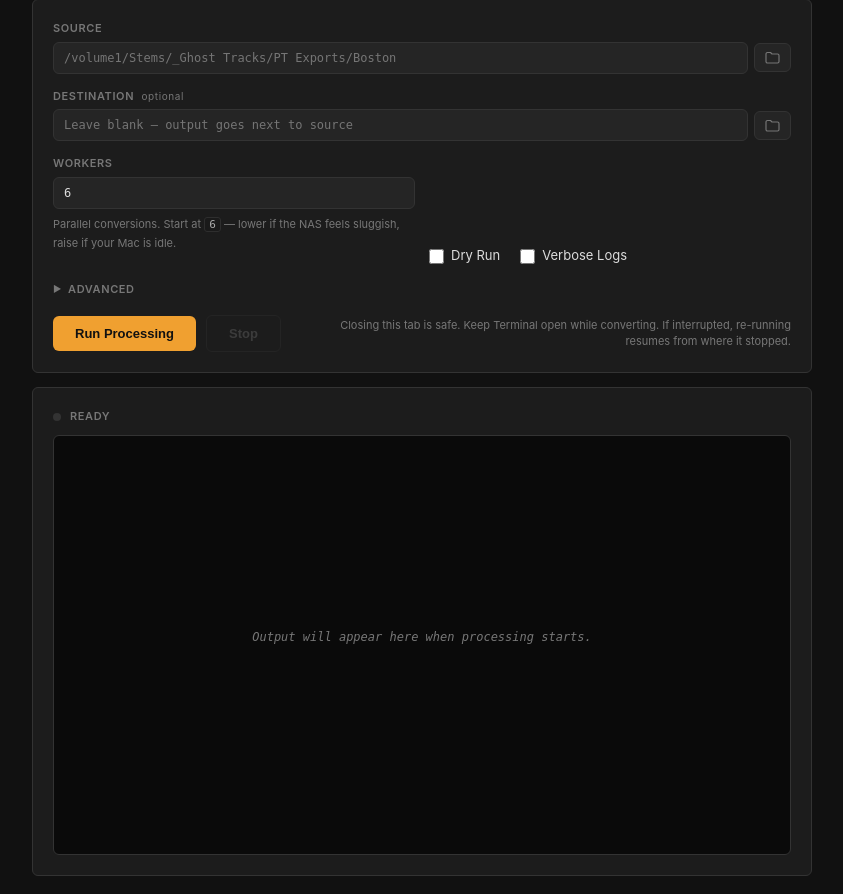
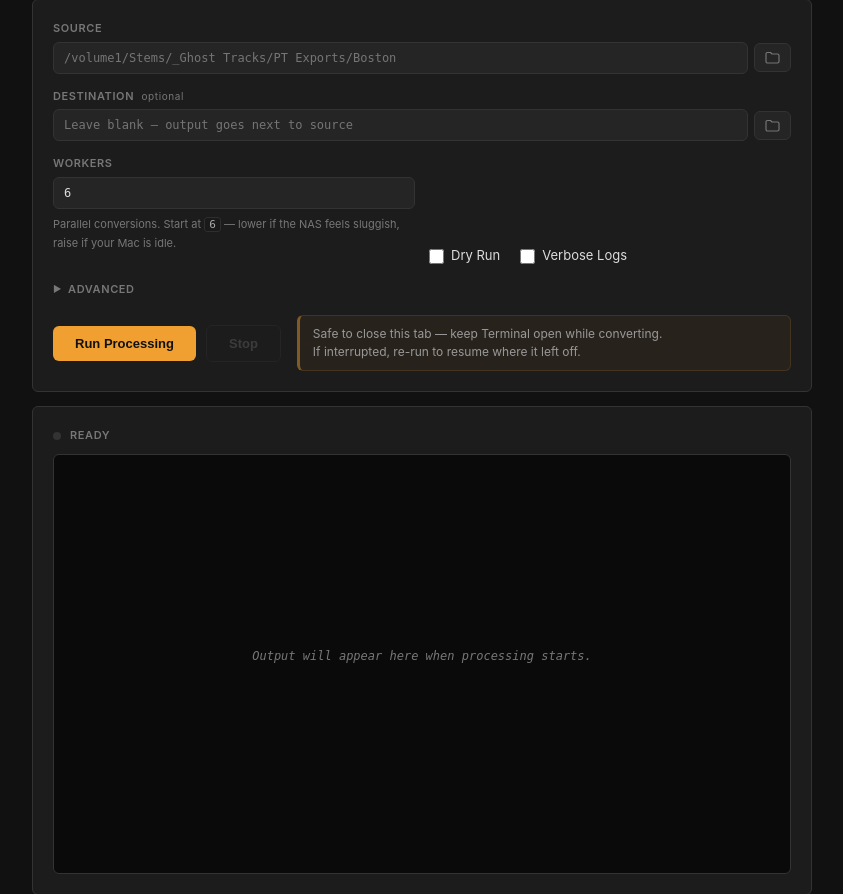
Before and after one commit to scottie8392/ghost-processing, a Flask app: page / in a window 1280 px wide. Shown: the part 282-1176 px from the top of the page, without its empty margins (218-1061 px from the left). Run offline with Flask 3, Linux system fonts and the light colour scheme; data that the repository does not hold is empty.

Commit message:
Style log note as amber callout box with left accent border
Replaces faint footnote text with a proper info callout: subtle amber
tint background, amber left border, #999 text, pre-line whitespace for
two-line layout. Tightened copy to be more direct. Matches dark UI
design language without adding visual noise.

Co-Authored-By: Claude Sonnet 4.6 <noreply@anthropic.com>

```diff
--- a/templates/index.html
+++ b/templates/index.html
@@ -361,11 +361,16 @@
 
     .log-note {
       flex: 1;
-      font-size: 11px;
-      color: var(--text-dim);
-      text-align: right;
-      line-height: 1.4;
-      padding-left: 12px;
+      margin-left: 6px;
+      padding: 9px 13px;
+      background: rgba(240, 160, 48, 0.05);
+      border: 1px solid rgba(240, 160, 48, 0.15);
+      border-left: 3px solid rgba(240, 160, 48, 0.45);
+      border-radius: var(--radius);
+      font-size: 12px;
+      color: #999;
+      line-height: 1.5;
+      white-space: pre-line;
     }
 
     /* ── Completion banner ─────────────────────────────────────── */
@@ -857,8 +862,8 @@
       <button class="btn-run" id="btn-run" onclick="startRun()">Run Processing</button>
       <button class="btn-stop" id="btn-stop" onclick="stopRun()" disabled>Stop</button>
       <div class="log-note" id="log-note">
-        Closing this tab is safe. Keep Terminal open while converting.
-        If interrupted, re-running resumes from where it stopped.
+        Safe to close this tab — keep Terminal open while converting.
+        If interrupted, re-run to resume where it left off.
       </div>
     </div>
 
@@ -1003,11 +1008,11 @@
     const mode = document.getElementById('run_mode').value;
     const note = document.getElementById('log-note');
     if (mode === 'docker') {
-      note.textContent = 'Running on your NAS — safe to close this tab or sleep your Mac. Reopen to rejoin. If interrupted, re-running resumes from where it stopped.';
+      note.textContent = 'Job runs on your NAS — safe to close this tab or sleep your Mac.\nReopen anytime to rejoin. If interrupted, re-run to resume where it left off.';
     } else if (mode === 'nas') {
-      note.textContent = 'Closing this tab is safe. Keep Terminal open while converting. If interrupted, re-running resumes from where it stopped.';
+      note.textContent = 'Safe to close this tab — keep Terminal open while converting.\nIf interrupted, re-run to resume where it left off.';
     } else {
-      note.textContent = 'Closing this tab is safe. Keep Terminal open while converting. If interrupted, re-running resumes from where it stopped.';
+      note.textContent = 'Safe to close this tab — keep Terminal open while converting.\nIf interrupted, re-run to resume where it left off.';
     }
   }
 
```
